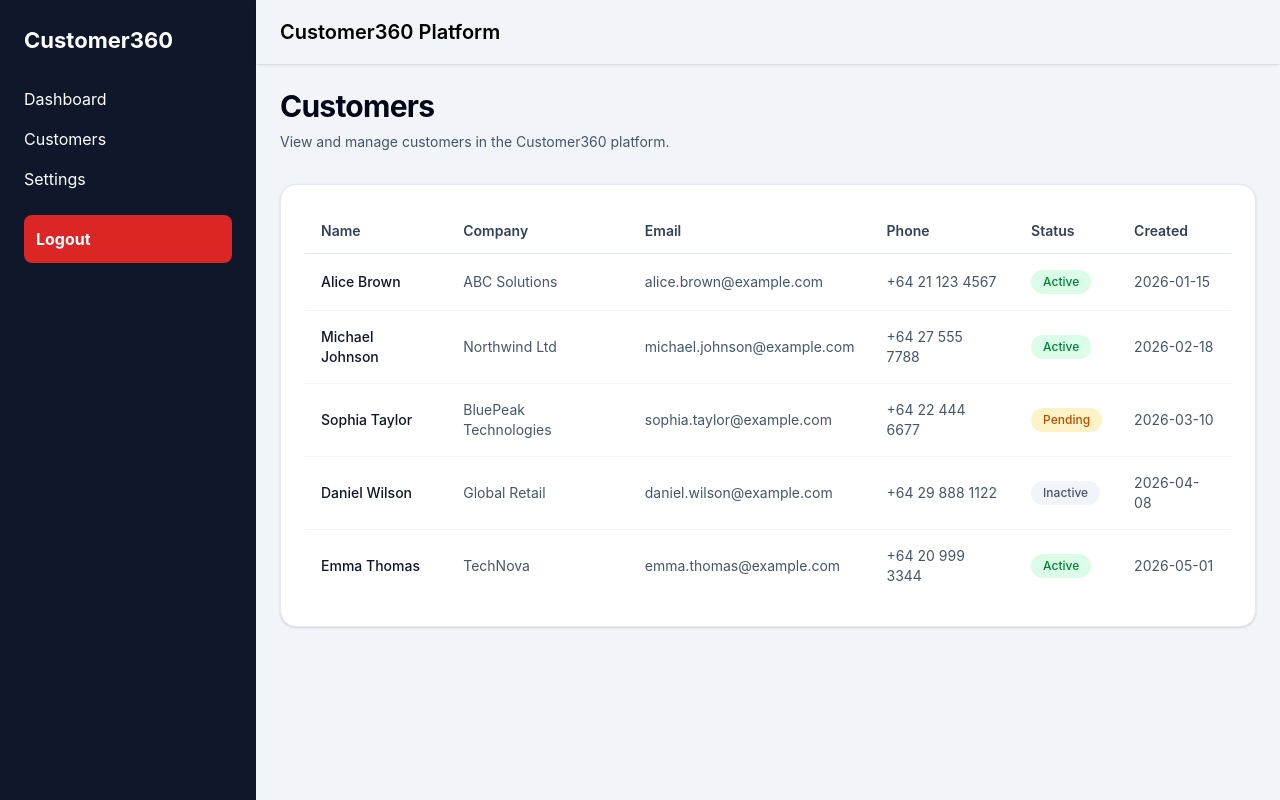
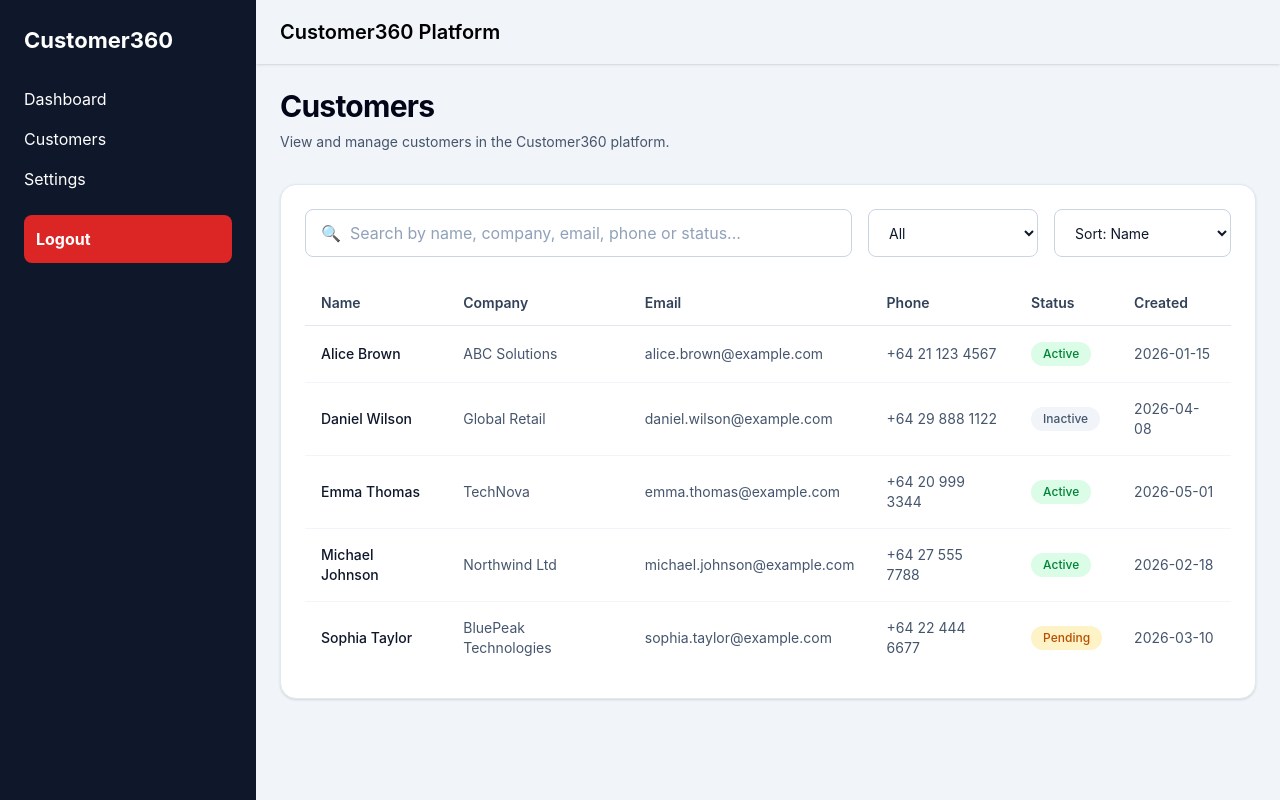
Before and after one commit to manjotanmol21/customer360-platform, a React (Vite) app: page /customers in a window 1280 px wide. Built offline with nearby package versions, Linux system fonts and the light colour scheme; sample sign-in values are in the browser's storage.

Commit message:
feat(customers): add sorting with memoized customer list

```diff
--- /dev/null
+++ b/src/components/customer/CustomerEmptyState.tsx
@@ -0,0 +1,19 @@
+interface CustomerEmptyStateProps {
+  searchTerm: string;
+}
+
+export default function CustomerEmptyState({
+  searchTerm,
+}: CustomerEmptyStateProps) {
+  return (
+    <div className="rounded-lg border border-dashed border-slate-300 bg-slate-50 px-6 py-12 text-center">
+      <h3 className="text-lg font-semibold text-slate-900">
+        No customers found
+      </h3>
+
+      <p className="mt-2 text-sm text-slate-500">
+        No customers match "{searchTerm}". Try a different search term.
+      </p>
+    </div>
+  );
+}
--- a/src/components/customer/CustomerRow.tsx
+++ b/src/components/customer/CustomerRow.tsx
@@ -0,0 +1,48 @@
+import type { Customer } from "../../features/customers/types/customer";
+
+interface CustomerRowProps {
+  customer: Customer;
+}
+
+export default function CustomerRow({
+  customer,
+}: CustomerRowProps) {
+  const statusClasses = [
+    "inline-flex rounded-full px-3 py-1 text-xs font-medium",
+    customer.status === "Active"
+      ? "bg-green-100 text-green-700"
+      : customer.status === "Pending"
+        ? "bg-amber-100 text-amber-700"
+        : "bg-slate-100 text-slate-600",
+  ].join(" ");
+
+  return (
+    <tr className="border-b border-slate-100 last:border-b-0">
+      <td className="px-4 py-4 text-sm font-medium text-slate-900">
+        {customer.firstName} {customer.lastName}
+      </td>
+
+      <td className="px-4 py-4 text-sm text-slate-600">
+        {customer.company}
+      </td>
+
+      <td className="px-4 py-4 text-sm text-slate-600">
+        {customer.email}
+      </td>
+
+      <td className="px-4 py-4 text-sm text-slate-600">
+        {customer.phone}
+      </td>
+
+      <td className="px-4 py-4 text-sm">
+        <span className={statusClasses}>
+          {customer.status}
+        </span>
+      </td>
+
+      <td className="px-4 py-4 text-sm text-slate-600">
+        {customer.createdAt}
+      </td>
+    </tr>
+  );
+}
--- /dev/null
+++ b/src/components/customer/CustomerSearch.tsx
@@ -0,0 +1,40 @@
+interface CustomerSearchProps {
+  value: string;
+  onChange: (value: string) => void;
+}
+
+export default function CustomerSearch({
+  value,
+  onChange,
+}: CustomerSearchProps) {
+  return (
+    <div className="w-full">
+      <label
+        htmlFor="customer-search"
+        className="sr-only"
+      >
+        Search customers
+      </label>
+
+      <div className="relative">
+        <span
+          className="pointer-events-none absolute inset-y-0 left-0 flex items-center pl-4 text-slate-400"
+          aria-hidden="true"
+        >
+          🔍
+        </span>
+
+        <input
+          id="customer-search"
+          type="search"
+          value={value}
+          onChange={(event) => {
+            onChange(event.target.value);
+          }}
+          placeholder="Search by name, company, email, phone or status..."
+          className="h-12 w-full rounded-lg border border-slate-300 bg-white pl-11 pr-4 text-sm text-slate-900 outline-none transition placeholder:text-slate-400 focus:border-blue-500 focus:ring-2 focus:ring-blue-100"
+        />
+      </div>
+    </div>
+  );
+}
--- /dev/null
+++ b/src/components/customer/CustomerSort.tsx
@@ -0,0 +1,63 @@
+export type CustomerSortValue =
+  | "name"
+  | "company"
+  | "created";
+
+interface CustomerSortProps {
+  value: CustomerSortValue;
+  onChange: (value: CustomerSortValue) => void;
+}
+
+const options: {
+  label: string;
+  value: CustomerSortValue;
+}[] = [
+  {
+    label: "Name",
+    value: "name",
+  },
+  {
+    label: "Company",
+    value: "company",
+  },
+  {
+    label: "Created Date",
+    value: "created",
+  },
+];
+
+export default function CustomerSort({
+  value,
+  onChange,
+}: CustomerSortProps) {
+  return (
+    <div>
+      <label
+        htmlFor="customer-sort"
+        className="sr-only"
+      >
+        Sort customers
+      </label>
+
+      <select
+        id="customer-sort"
+        value={value}
+        onChange={(event) =>
+          onChange(
+            event.target.value as CustomerSortValue,
+          )
+        }
+        className="h-12 min-w-[170px] rounded-lg border border-slate-300 bg-white px-4 text-sm text-slate-900 outline-none transition focus:border-blue-500 focus:ring-2 focus:ring-blue-100"
+      >
+        {options.map((option) => (
+          <option
+            key={option.value}
+            value={option.value}
+          >
+            Sort: {option.label}
+          </option>
+        ))}
+      </select>
+    </div>
+  );
+}
--- /dev/null
+++ b/src/components/customer/CustomerStatusFilter.tsx
@@ -0,0 +1,53 @@
+import type { CustomerStatus } from "../../features/customers/types/customer";
+
+export type CustomerStatusFilterValue =
+  | "All"
+  | CustomerStatus;
+
+interface CustomerStatusFilterProps {
+  value: CustomerStatusFilterValue;
+  onChange: (value: CustomerStatusFilterValue) => void;
+}
+
+const filterOptions: CustomerStatusFilterValue[] = [
+  "All",
+  "Active",
+  "Pending",
+  "Inactive",
+];
+
+export default function CustomerStatusFilter({
+  value,
+  onChange,
+}: CustomerStatusFilterProps) {
+  return (
+    <div>
+      <label
+        htmlFor="customer-status-filter"
+        className="sr-only"
+      >
+        Filter customers by status
+      </label>
+
+      <select
+        id="customer-status-filter"
+        value={value}
+        onChange={(event) => {
+          onChange(
+            event.target.value as CustomerStatusFilterValue,
+          );
+        }}
+        className="h-12 min-w-[170px] rounded-lg border border-slate-300 bg-white px-4 text-sm text-slate-900 outline-none transition focus:border-blue-500 focus:ring-2 focus:ring-blue-100"
+      >
+        {filterOptions.map((option) => (
+          <option
+            key={option}
+            value={option}
+          >
+            {option}
+          </option>
+        ))}
+      </select>
+    </div>
+  );
+}
--- a/src/components/customer/CustomerTable.tsx
+++ b/src/components/customer/CustomerTable.tsx
@@ -0,0 +1,53 @@
+import type { Customer } from "../../features/customers/types/customer";
+import CustomerRow from "./CustomerRow";
+
+interface CustomerTableProps {
+  customers: Customer[];
+}
+
+export default function CustomerTable({
+  customers,
+}: CustomerTableProps) {
+  return (
+    <div className="overflow-x-auto">
+      <table className="w-full border-collapse text-left">
+        <thead>
+          <tr className="border-b border-slate-200">
+            <th className="px-4 py-3 text-sm font-semibold text-slate-700">
+              Name
+            </th>
+
+            <th className="px-4 py-3 text-sm font-semibold text-slate-700">
+              Company
+            </th>
+
+            <th className="px-4 py-3 text-sm font-semibold text-slate-700">
+              Email
+            </th>
+
+            <th className="px-4 py-3 text-sm font-semibold text-slate-700">
+              Phone
+            </th>
+
+            <th className="px-4 py-3 text-sm font-semibold text-slate-700">
+              Status
+            </th>
+
+            <th className="px-4 py-3 text-sm font-semibold text-slate-700">
+              Created
+            </th>
+          </tr>
+        </thead>
+
+        <tbody>
+          {customers.map((customer) => (
+            <CustomerRow
+              key={customer.id}
+              customer={customer}
+            />
+          ))}
+        </tbody>
+      </table>
+    </div>
+  );
+}
--- a/src/pages/customer/CustomersPage.tsx
+++ b/src/pages/customer/CustomersPage.tsx
@@ -1,7 +1,84 @@
+import { useMemo, useState } from "react";
+
+import CustomerEmptyState from "../../components/customer/CustomerEmptyState";
+import CustomerSearch from "../../components/customer/CustomerSearch";
+import CustomerSort, {
+  type CustomerSortValue,
+} from "../../components/customer/CustomerSort";
+import CustomerStatusFilter, {
+  type CustomerStatusFilterValue,
+} from "../../components/customer/CustomerStatusFilter";
+import CustomerTable from "../../components/customer/CustomerTable";
 import Card from "../../components/UI/Card";
 import { customers } from "../../features/customers/data/customers";
 
 export default function CustomersPage() {
+  const [searchTerm, setSearchTerm] = useState("");
+
+  const [statusFilter, setStatusFilter] =
+    useState<CustomerStatusFilterValue>("All");
+
+  const [sortBy, setSortBy] =
+    useState<CustomerSortValue>("name");
+
+  const normalizedSearch =
+    searchTerm.trim().toLowerCase();
+
+  const filteredCustomers = customers.filter(
+    (customer) => {
+      const fullName =
+        `${customer.firstName} ${customer.lastName}`.toLowerCase();
+
+      const matchesSearch =
+        fullName.includes(normalizedSearch) ||
+        customer.company
+          .toLowerCase()
+          .includes(normalizedSearch) ||
+        customer.email
+          .toLowerCase()
+          .includes(normalizedSearch) ||
+        customer.phone
+          .toLowerCase()
+          .includes(normalizedSearch) ||
+        customer.status
+          .toLowerCase()
+          .includes(normalizedSearch);
+
+      const matchesStatus =
+        statusFilter === "All" ||
+        customer.status === statusFilter;
+
+      return matchesSearch && matchesStatus;
+    },
+  );
+
+  const sortedCustomers = useMemo(() => {
+    const copy = [...filteredCustomers];
+
+    switch (sortBy) {
+      case "company":
+        copy.sort((a, b) =>
+          a.company.localeCompare(b.company),
+        );
+        break;
+
+      case "created":
+        copy.sort((a, b) =>
+          a.createdAt.localeCompare(b.createdAt),
+        );
+        break;
+
+      default:
+        copy.sort((a, b) =>
+          `${a.firstName} ${a.lastName}`.localeCompare(
+            `${b.firstName} ${b.lastName}`,
+          ),
+        );
+    }
+
+    return copy;
+  }, [filteredCustomers, sortBy]);
+
   return (
     <section>
       <div>
@@ -19,81 +96,34 @@ export default function CustomersPage() {
         shadow="small"
         className="mt-8"
       >
-        <div className="overflow-x-auto">
-          <table className="w-full border-collapse text-left">
-            <thead>
-              <tr className="border-b border-slate-200">
-                <th className="px-4 py-3 text-sm font-semibold text-slate-700">
-                  Name
-                </th>
+        <div className="mb-6 flex flex-col gap-4 lg:flex-row">
+          <div className="flex-1">
+            <CustomerSearch
+              value={searchTerm}
+              onChange={setSearchTerm}
+            />
+          </div>
 
-                <th className="px-4 py-3 text-sm font-semibold text-slate-700">
-                  Company
-                </th>
+          <CustomerStatusFilter
+            value={statusFilter}
+            onChange={setStatusFilter}
+          />
 
-                <th className="px-4 py-3 text-sm font-semibold text-slate-700">
-                  Email
-                </th>
+          <CustomerSort
+            value={sortBy}
+            onChange={setSortBy}
+          />
+        </div>
 
-                <th className="px-4 py-3 text-sm font-semibold text-slate-700">
-                  Phone
-                </th>
-
-                <th className="px-4 py-3 text-sm font-semibold text-slate-700">
-                  Status
-                </th>
-
-                <th className="px-4 py-3 text-sm font-semibold text-slate-700">
-                  Created
-                </th>
-              </tr>
-            </thead>
-
-            <tbody>
-              {customers.map((customer) => (
-                <tr
-                  key={customer.id}
-                  className="border-b border-slate-100 last:border-b-0"
-                >
-                  <td className="px-4 py-4 text-sm font-medium text-slate-900">
-                    {customer.firstName} {customer.lastName}
-                  </td>
-
-                  <td className="px-4 py-4 text-sm text-slate-600">
-                    {customer.company}
-                  </td>
-
-                  <td className="px-4 py-4 text-sm text-slate-600">
-                    {customer.email}
-                  </td>
-
-                  <td className="px-4 py-4 text-sm text-slate-600">
-                    {customer.phone}
-                  </td>
-
-                  <td className="px-4 py-4 text-sm">
-                    <span
-                      className={[
-                        "inline-flex rounded-full px-3 py-1 text-xs font-medium",
-                        customer.status === "Active"
-                          ? "bg-green-100 text-green-700"
-                          : customer.status === "Pending"
-                            ? "bg-amber-100 text-amber-700"
-                            : "bg-slate-100 text-slate-600",
-                      ].join(" ")}
-                    >
-                      {customer.status}
-                    </span>
-                  </td>
-
-                  <td className="px-4 py-4 text-sm text-slate-600">
-                    {customer.createdAt}
-                  </td>
-                </tr>
-              ))}
-            </tbody>
-          </table>
-        </div>
+        {sortedCustomers.length > 0 ? (
+          <CustomerTable
+            customers={sortedCustomers}
+          />
+        ) : (
+          <CustomerEmptyState
+            searchTerm={searchTerm}
+          />
+        )}
       </Card>
     </section>
   );
```
